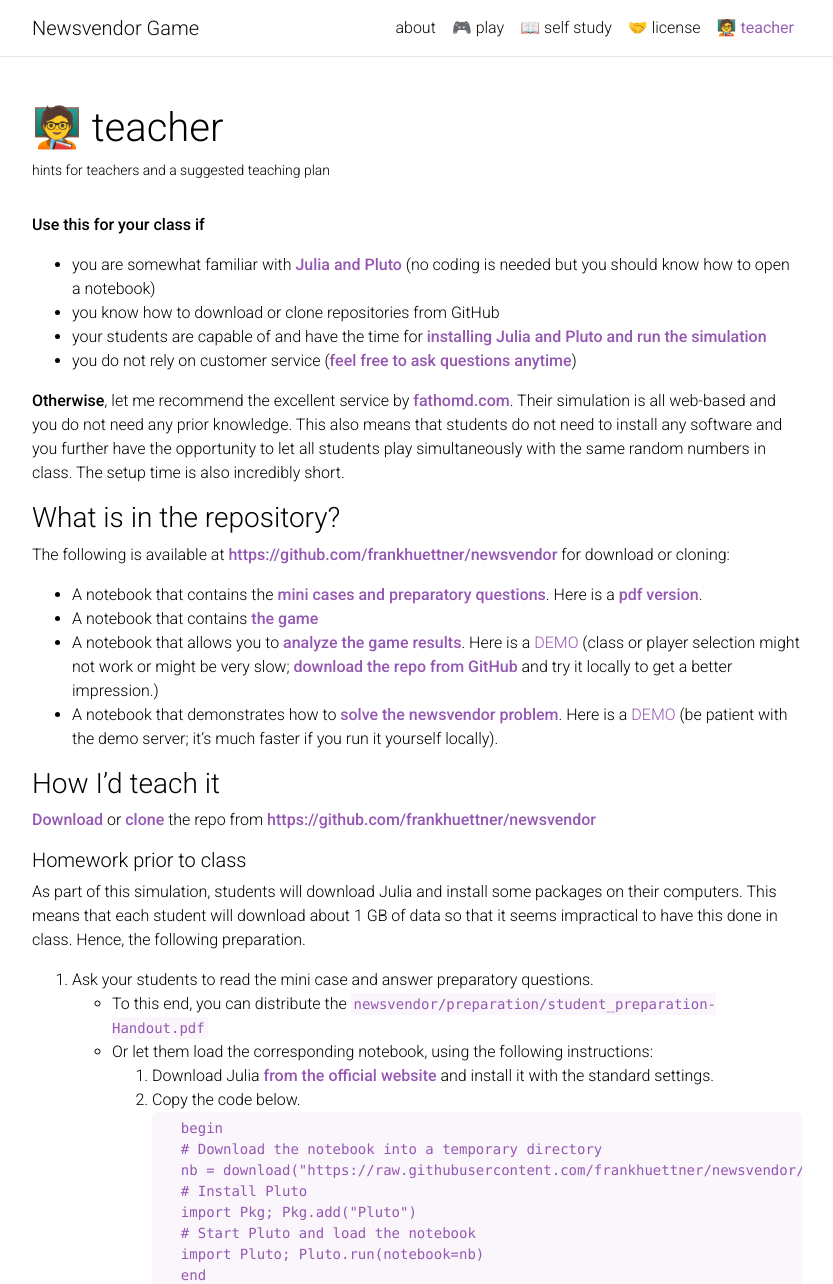
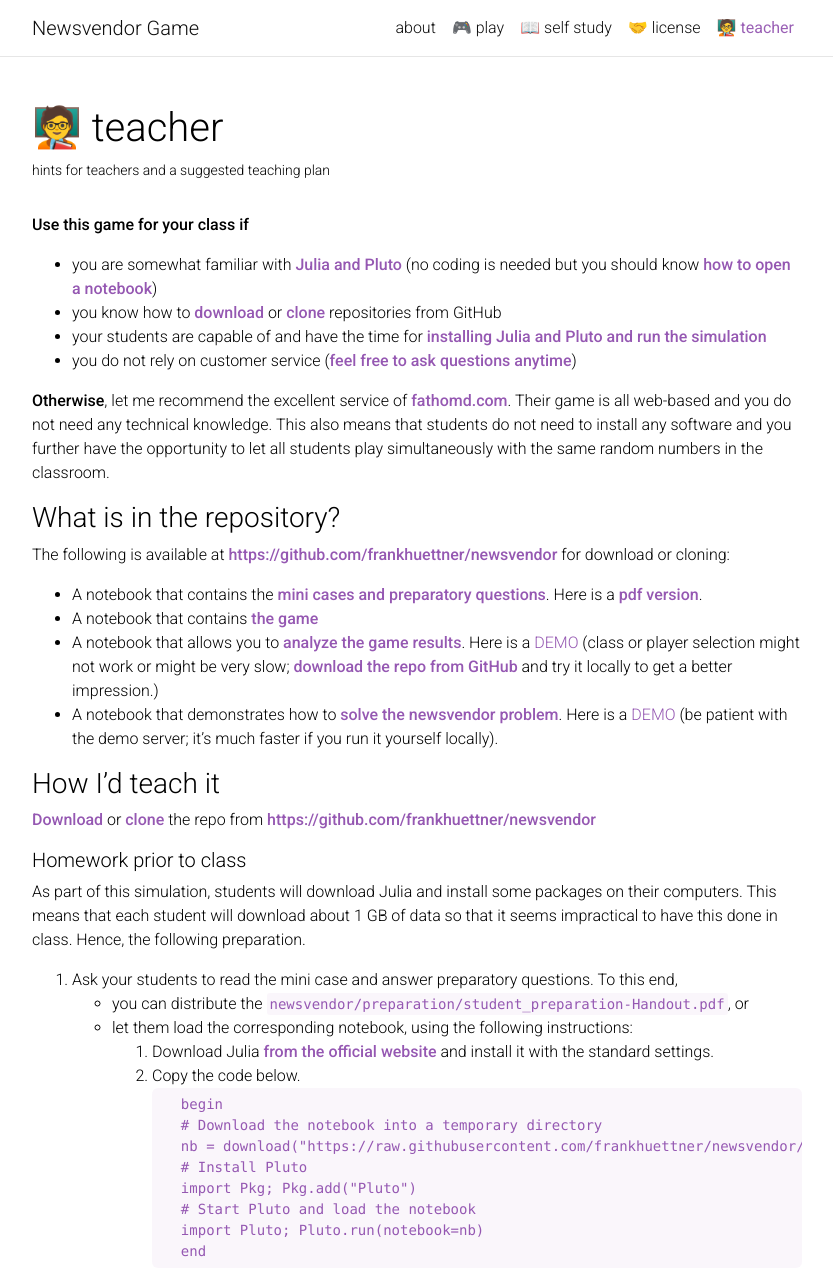
Before and after one commit to frankhuettner/www.newsvendor.games, a Jekyll site: the page built from _pages/teacher.md, in a window 1280 px wide and 1400 px high, cut to the strip 0-1284 px from the top of the window. Shown: the whole strip, without its empty margins (223-1056 px from the left). Built offline with Jekyll 4.4.1, drawn with Linux system fonts in a browser that asks for light colours; comment, search, counter and statistics services are not loaded; a style sheet for code colours, icons or effects is not loaded; some of the changed text lies outside the part shown.

Commit message:
some polishing

````diff
--- a/_pages/teacher.md
+++ b/_pages/teacher.md
@@ -5,13 +5,13 @@ title: 🧑‍🏫 teacher
 description: hints for teachers and a suggested teaching plan
 nav: true
 ---
-**Use this for your class if**
-- you are somewhat familiar with **[Julia and Pluto](https://www.youtube.com/watch?v=OOjKEgbt8AI)** (no coding is needed but you should know how to open a notebook)
-- you know how to download or clone repositories from GitHub
+**Use this game for your class if**
+- you are somewhat familiar with **[Julia and Pluto](https://www.youtube.com/watch?v=OOjKEgbt8AI)** (no coding is needed but you should know **[how to open a notebook](https://www.youtube.com/watch?v=OOjKEgbt8AI)**)
+- you know how to **[download](https://stackoverflow.com/a/6466993)** or **[clone](https://docs.github.com/en/repositories/creating-and-managing-repositories/cloning-a-repository)** repositories from GitHub
 - your students are capable of and have the time for **[installing Julia and Pluto and run the simulation](../play)**
 - you do not rely on customer service (**[feel free to ask questions anytime](https://github.com/frankhuettner/newsvendor/issues)**)
 
-**Otherwise**, let me recommend the excellent service by **[fathomd.com](https://www.fathomd.com/nvg)**. Their simulation is all web-based and you do not need any prior knowledge. This also means that students do not need to install any software and you further have the opportunity to let all students play simultaneously with the same random numbers in class. The setup time is also incredibly short.
+**Otherwise**, let me recommend the excellent service of **[fathomd.com](https://www.fathomd.com/nvg)**. Their game is all web-based and you do not need any technical knowledge. This also means that students do not need to install any software and you further have the opportunity to let all students play simultaneously with the same random numbers in the classroom.
 
 
 ### What is in the repository?
@@ -27,9 +27,9 @@ The following is available at **[https://github.com/frankhuettner/newsvendor](ht
 
 ##### Homework prior to class
 As part of this simulation, students will download Julia and install some packages on their computers. This means that each student will download about 1 GB of data so that it seems impractical to have this done in class. Hence, the following preparation.
-1. Ask your students to read the mini case and answer preparatory questions.
-    - To this end, you can distribute the `newsvendor/preparation/student_preparation-Handout.pdf`
-    - Or let them load the corresponding notebook, using the following instructions:
+1. Ask your students to read the mini case and answer preparatory questions. To this end,
+    - you can distribute the `newsvendor/preparation/student_preparation-Handout.pdf`, or
+    - let them load the corresponding notebook, using the following instructions:
         1. Download Julia **[from the official website](https://julialang.org/downloads/)** and install it with the standard settings.
         2. Copy the code below.
         ```
````
Also changed, not shown: other parts of _pages/teacher.md (+1 -1 lines).
